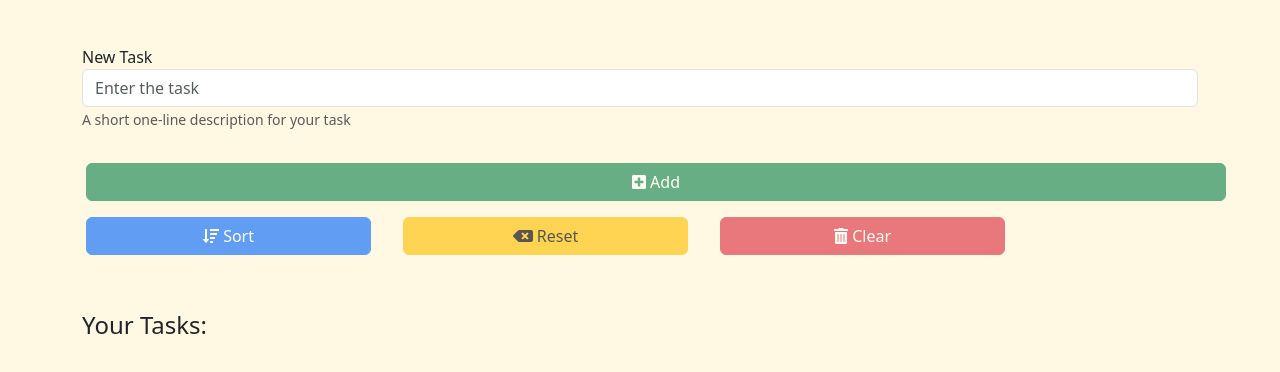
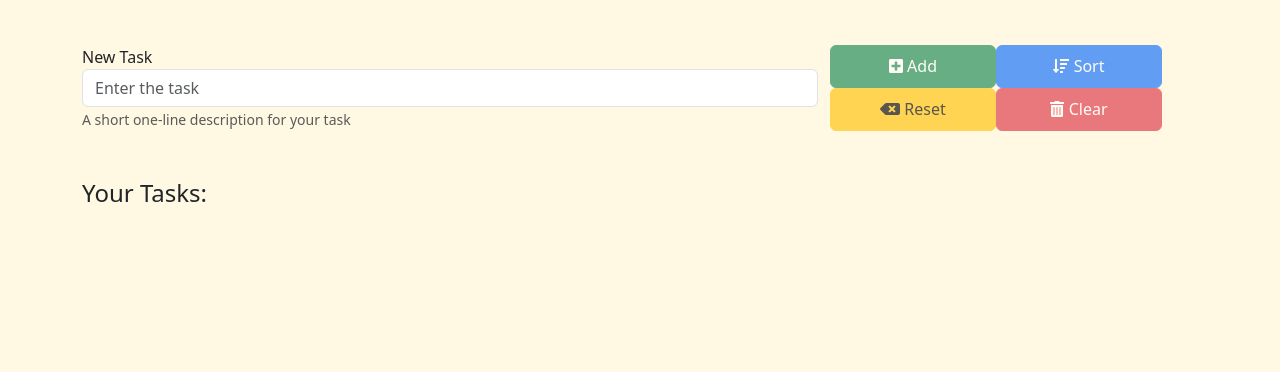
Before and after one commit to MayankkkGeraaa/TodoList, a plain HTML site: page index.html in a window 1280 px wide. Shown: the part 80-452 px from the top of the page. Drawn offline with nearby package versions, Linux system fonts and the light colour scheme; a web font is replaced by a local one.

Commit message:
made some layout-changes
now the buttons are on the right side of the input box

```diff
--- a/index.html
+++ b/index.html
@@ -20,30 +20,32 @@
         <!--Input Box-->
         <h1 class="center" align="center">Todo List</h1>
         <div class="row mt-5">
-            <div class="col-12">
+            <div class="col-md-8 col-xs-12">
                 <label for="inpNewTask">New Task</label>
                 <input type="text" class="form-control" id="inpNewTask" aria-describedby="newTaskHelp" placeholder="Enter the task">
                 <small id="newTaskHelp" class="form-text text-muted">A short one-line description for your task</small>
             </div>
-        </div>
-
-        <!--Buttons-->
-        <div class="row mt-4">
-            <button disabled class="btn btn-success col-md-12 my-2 mx-3 col-sm-11" id="btnAdd">
+            <div class="col-md-4 col-xs-12 row">
+                <div class="col-md-12 row">
+                    <button disabled class="btn btn-success col-xl-6 col-md-6  col-xs-12" id="btnAdd">
                         <i class="fas fa-plus-square"></i> Add
                     </button>
-        </div>
-        <div class="row">
-            <button disabled class="btn btn-primary col-md-3 my-2 mx-3 col-sm-5" id="btnSort">
+                    <button disabled class="btn btn-primary col-xl-6 col-md-6  col-xs-12" id="btnSort">
                         <i class="fas fa-sort-amount-down"></i> Sort
                     </button>
-            <button disabled class="btn btn-warning col-md-3 my-2 mx-3 col-sm-5" id="btnReset">
+                </div>
+                <div class="col-md-12 col-xs-12 row">
+                    <button disabled class="btn btn-warning col-xl-6 col-md-6  col-xs-12" id="btnReset">
                         <i class="fas fa-backspace"></i> Reset
                     </button>
-            <button disabled class="btn btn-danger col-md-3 my-2 mx-3 col-sm-11" id="btnClear">
+                    <button disabled class="btn btn-danger col-xl-6 col-md-6  col-xs-12" id="btnClear">
                         <i class="fas fa-trash-alt"></i> Clear
                     </button>
                 </div>
+            </div>
+        </div>
+
+
 
 
         <!--Task List-->
```
Lines whose indentation alone changed are shown as unchanged.
